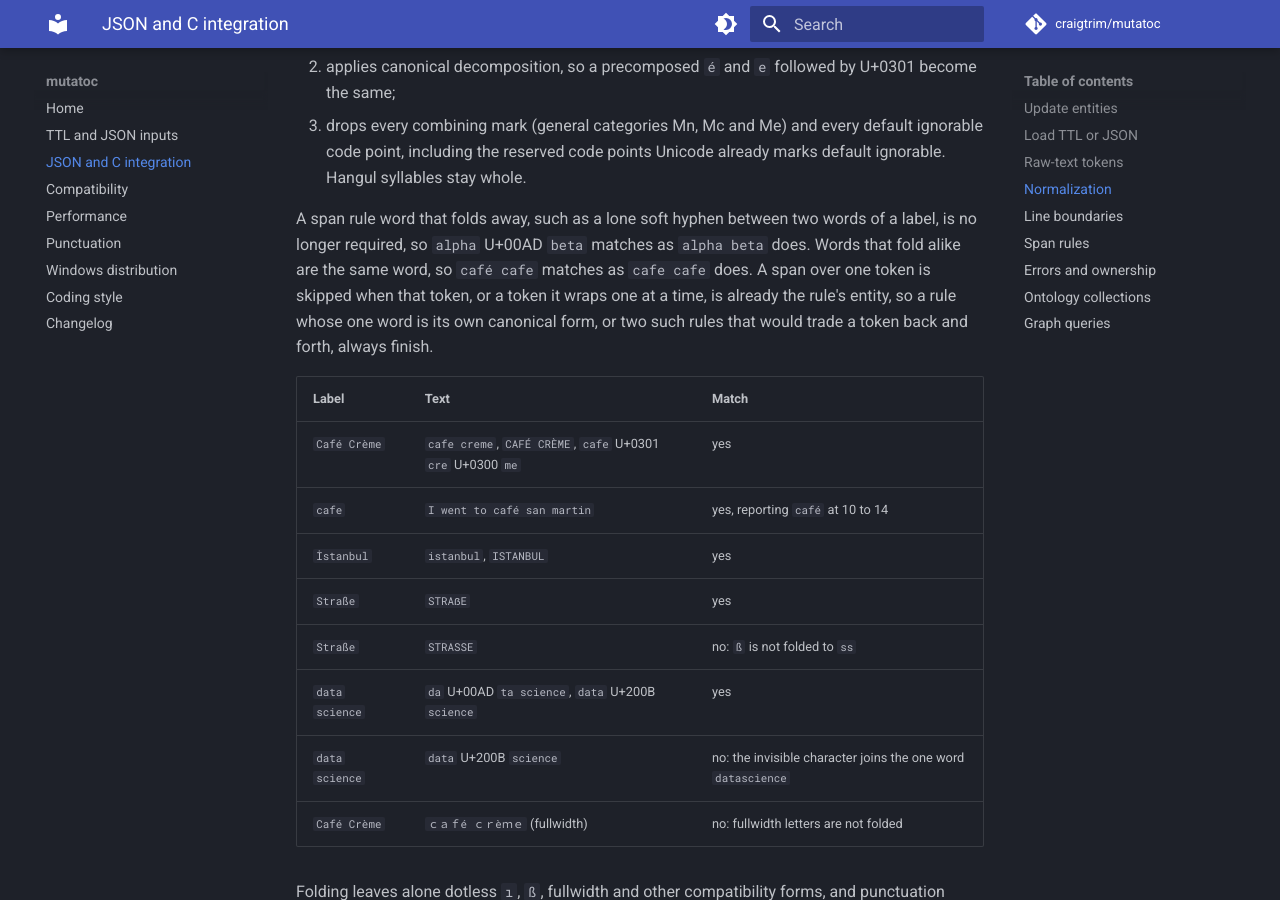
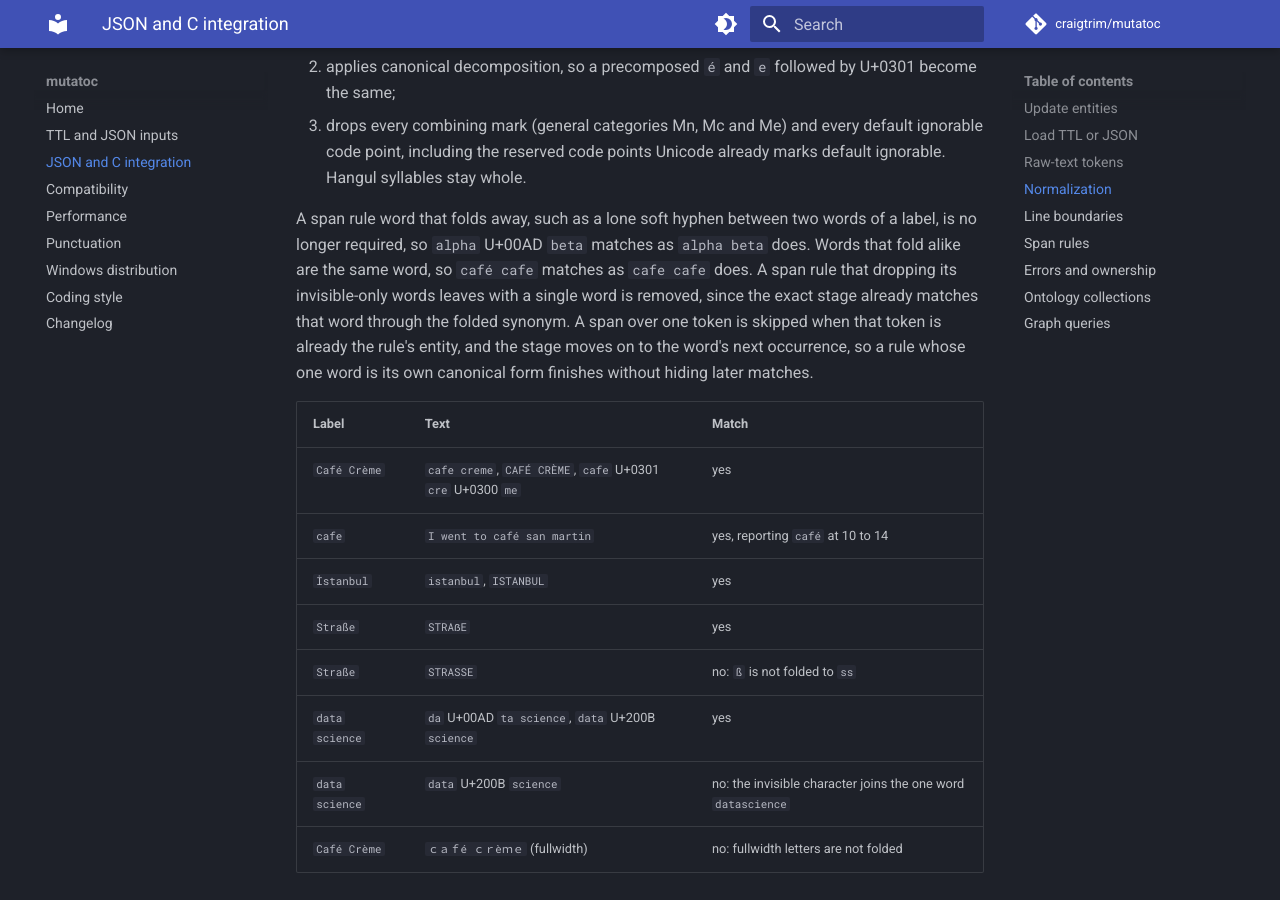
Before and after one commit to craigtrim/mutatoc, an MkDocs documentation site: the page built from docs/protocol.md, in a window 1280 px wide and 900 px high, scrolled down 4613 px. Built offline with MkDocs 1.6.1 and Material for MkDocs 9.7.7, drawn with Linux system fonts in a browser that asks for light colours; comment, search, counter and statistics services are not loaded.

Commit message:
docs: describe the single-token span rule

```diff
--- a/docs/protocol.md
+++ b/docs/protocol.md
@@ -92,7 +92,7 @@
 2. applies canonical decomposition, so a precomposed `é` and `e` followed by U+0301 become the same;
 3. drops every combining mark (general categories Mn, Mc and Me) and every default ignorable code point, including the reserved code points Unicode already marks default ignorable. Hangul syllables stay whole.
 
-A span rule word that folds away, such as a lone soft hyphen between two words of a label, is no longer required, so `alpha` U+00AD `beta` matches as `alpha beta` does. Words that fold alike are the same word, so `café cafe` matches as `cafe cafe` does. A span over one token is skipped when that token, or a token it wraps one at a time, is already the rule's entity, so a rule whose one word is its own canonical form, or two such rules that would trade a token back and forth, always finish.
+A span rule word that folds away, such as a lone soft hyphen between two words of a label, is no longer required, so `alpha` U+00AD `beta` matches as `alpha beta` does. Words that fold alike are the same word, so `café cafe` matches as `cafe cafe` does. A span rule that dropping its invisible-only words leaves with a single word is removed, since the exact stage already matches that word through the folded synonym. A span over one token is skipped when that token is already the rule's entity, and the stage moves on to the word's next occurrence, so a rule whose one word is its own canonical form finishes without hiding later matches.
 
 | Label | Text | Match |
 | --- | --- | --- |
```
Also changed, not shown: docs/compatibility.md (+1 -1 lines).
